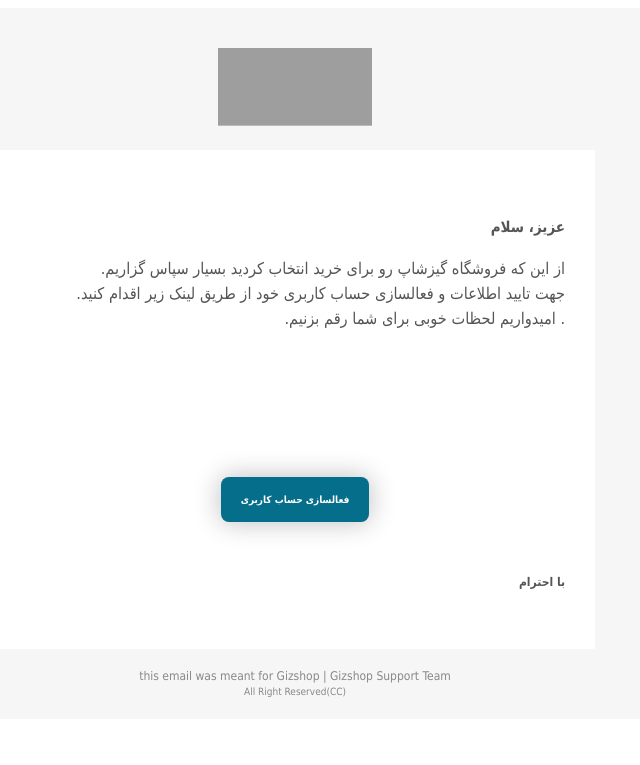
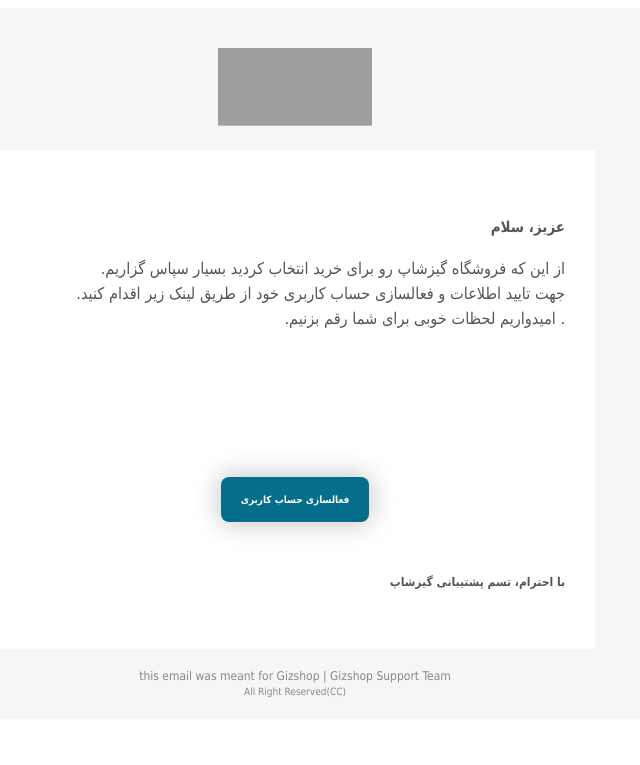
Before and after one commit to MohammadReza-Jafari/Gizshop_api, a Django app: template templates/verification_email.html in a window 1280 px wide. Shown: the top 765 px of the page, without its empty margins (345-985 px from the left). Run offline with Django 3.2, Linux system fonts and the light colour scheme; the template is opened without the code that fills it, so the values that code supplies are empty; grey boxes are pictures that could not be loaded.

Commit message:
Finally user management finished

```diff
--- a/templates/verification_email.html
+++ b/templates/verification_email.html
@@ -51,7 +51,7 @@
                         </a>
                         </h3>
                         <p style="margin:4em 0px 2em;text-align:right ; font-size : 12px;">
-                         <strong>با احترام</strong>
+                         <strong>با احترام، تسم پشتیبانی گیزشاپ</strong>
                         </p>
                        </td>
                       </tr>
```
